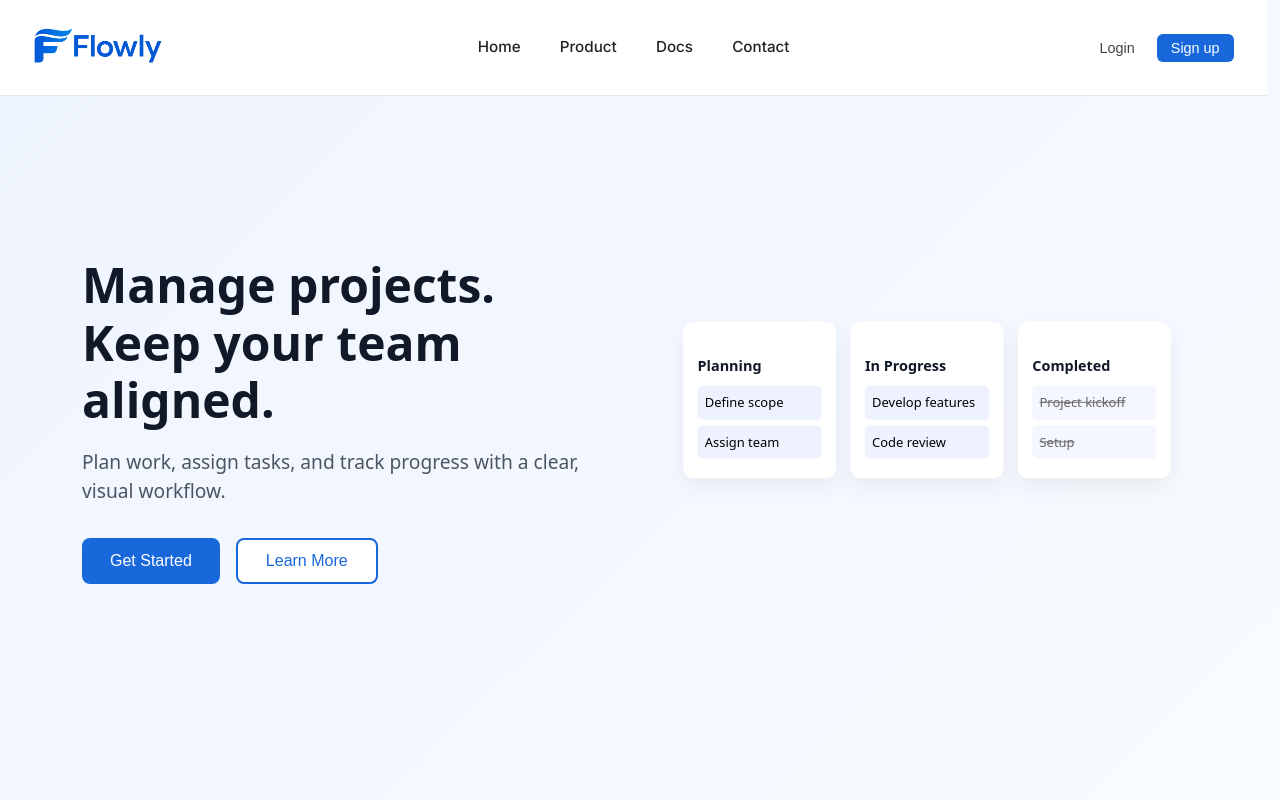
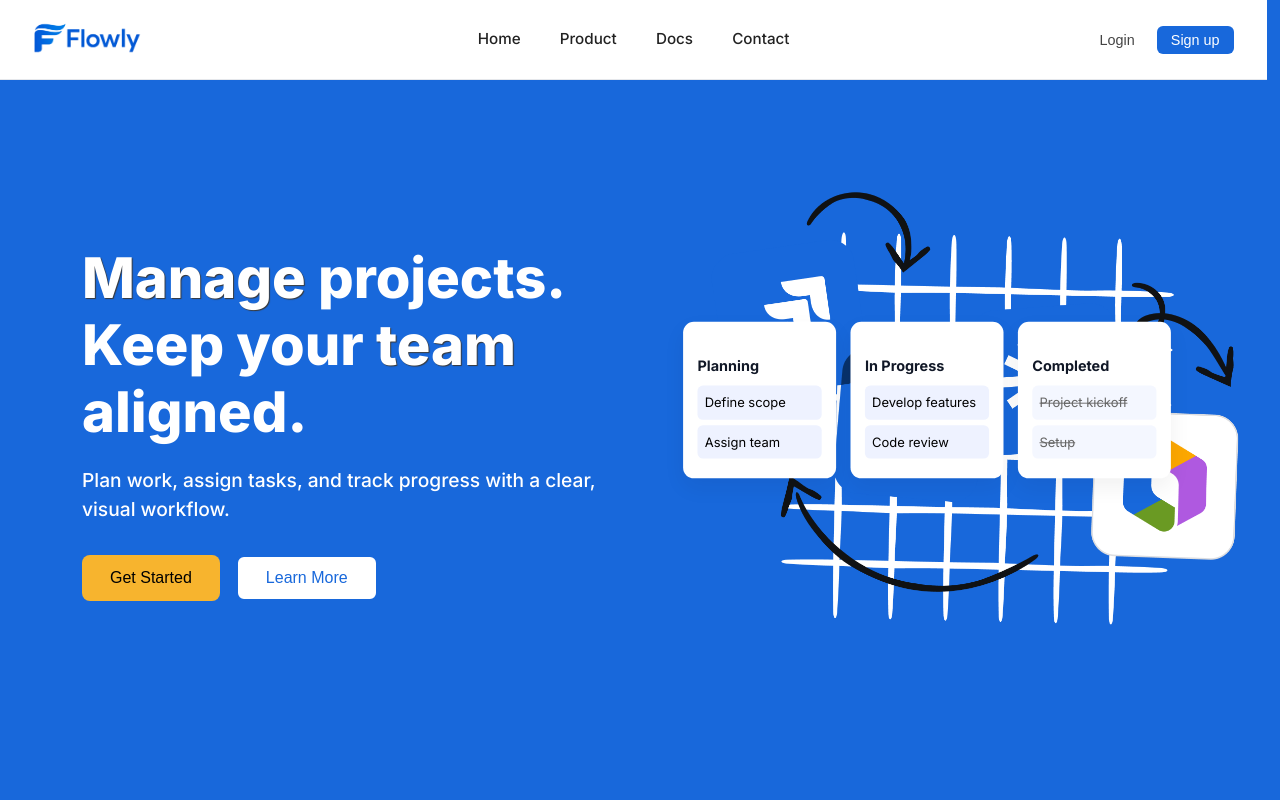
Before and after one commit to stefanpopovic01/project-management-app, a React (Vite) app in the folder frontend/: page / in a window 1280 px wide. Shown: the top 800 px of the page. Built offline with nearby package versions, Linux system fonts and the light colour scheme.

Commit message:
Navbar & Hero changes

```diff
--- a/frontend/src/components/Hero/Hero.css
+++ b/frontend/src/components/Hero/Hero.css
@@ -4,10 +4,12 @@
 
 .hero-section {
   min-height: 100vh;
-  background: linear-gradient(135deg, #eef4ff, #f8fbff);
+  /* background: linear-gradient(135deg, #eef4ff, #f8fbff); */
   display: flex;
   align-items: center;
   padding: 0 20px;
+  background: #1868db;
+    font-family: "Inter", sans-serif;
 }
 
 .frame {
@@ -19,6 +21,27 @@
   gap: 2rem;
   justify-content: space-between;
   align-items: center;
+  position: relative;
+}
+
+.frame img{
+  position: absolute;
+  width: 50%;
+  left: 55%;
+  z-index: 1;
+}
+
+.hero-background-box{
+  width: 19%;
+  height: 20%;
+  /* background-color: #f7b42e; */
+  position: absolute;
+  transform: rotate(-4deg);
+  top: 8%;
+  left: -0.5%;
+  z-index: 1;
+  border-radius: 5px;
+
 }
 
 .hero-content {
@@ -26,17 +49,26 @@
 }
 
 .hero-content h1 {
-  font-size: 3rem;
+  font-size: 3.5rem;
   line-height: 1.2;
   margin-bottom: 1rem;
-  color: #111827;
+  color: #ffffff;
+  font-weight: 800;
+  z-index: 100;
+  position: sticky;
+}
+
+.hero-content h1 span{
+  color: rgb(255, 255, 255);
+  text-shadow: 1px 1px 1px rgb(57, 57, 57);
 }
 
 .hero-content p {
   font-size: 1.2rem;
-  color: #4b5563;
+  color: #ffffff;
   margin-bottom: 2rem;
   max-width: 520px;
+  font-weight: 500;
 }
 
 .hero-buttons {
@@ -48,19 +80,23 @@
   padding: 12px 28px;
   border-radius: 8px;
   font-size: 1rem;
+  font-weight: 500;
   cursor: pointer;
   transition: transform 0.2s ease, box-shadow 0.2s ease;
   border: none;
 }
 
 .btn.primary {
-  background-color: rgb(24, 104, 219);
-  color: white;
+  background-color: #f7b42e;
+  color: rgb(0, 0, 0);
+  border:  none;
+  font-weight: 500;
 }
 
 .btn.outline {
   background-color: white;
   color: rgb(24, 104, 219);
+  font-weight: 500;
   border: 2px solid rgb(24, 104, 219);
 }
 
@@ -71,6 +107,7 @@
 
 .hero-illustration {
   flex: 1 1 500px;
+  z-index: 3;
 }
 
 .mock-board {
--- a/frontend/src/components/Hero/Hero.jsx
+++ b/frontend/src/components/Hero/Hero.jsx
@@ -1,11 +1,12 @@
 import "./Hero.css";
+import hero from '../../assets/hero1.png'
 
 export default function Hero() {
   return (
     <section className="hero-section">
       <div className="frame">
         <div className="hero-content">
-          <h1>Manage projects.<br />Keep your team aligned.</h1>
+          <h1><span>Manage</span> projects.<br />Keep your <span>team</span> aligned.</h1>
           <p>
             Plan work, assign tasks, and track progress with a clear, visual workflow.
           </p>
@@ -34,6 +35,8 @@ export default function Hero() {
             </div>
           </div>
         </div>
+        <img src={hero}/>
+        <div className="hero-background-box"></div>
       </div>
     </section>
   );
--- a/frontend/src/components/HowItWorks/HowItWorks.css
+++ b/frontend/src/components/HowItWorks/HowItWorks.css
@@ -18,7 +18,7 @@
   background: #FFE48F;
   clip-path: polygon(
     1% 5%,
-    100% 20%,
+    100% 0%,
     100% 97%,
     0% 100%
   );
--- a/frontend/src/components/Navbar/Navbar.css
+++ b/frontend/src/components/Navbar/Navbar.css
@@ -4,11 +4,11 @@
 
 .navbar-container{
   width: 99vw;
-  height: 12vh;
+  height: 10vh;
   border-bottom: 1px solid #e5e7eb;
   font-family: "Inter", sans-serif; font-size: 16px;
   position: fixed;
-  background-color: white; z-index: 100;
+  background-color: white; z-index: 1000;
 }
 
 .navbar-frame{
```
Also changed, not shown: frontend/src/assets/hero1.png (added).
